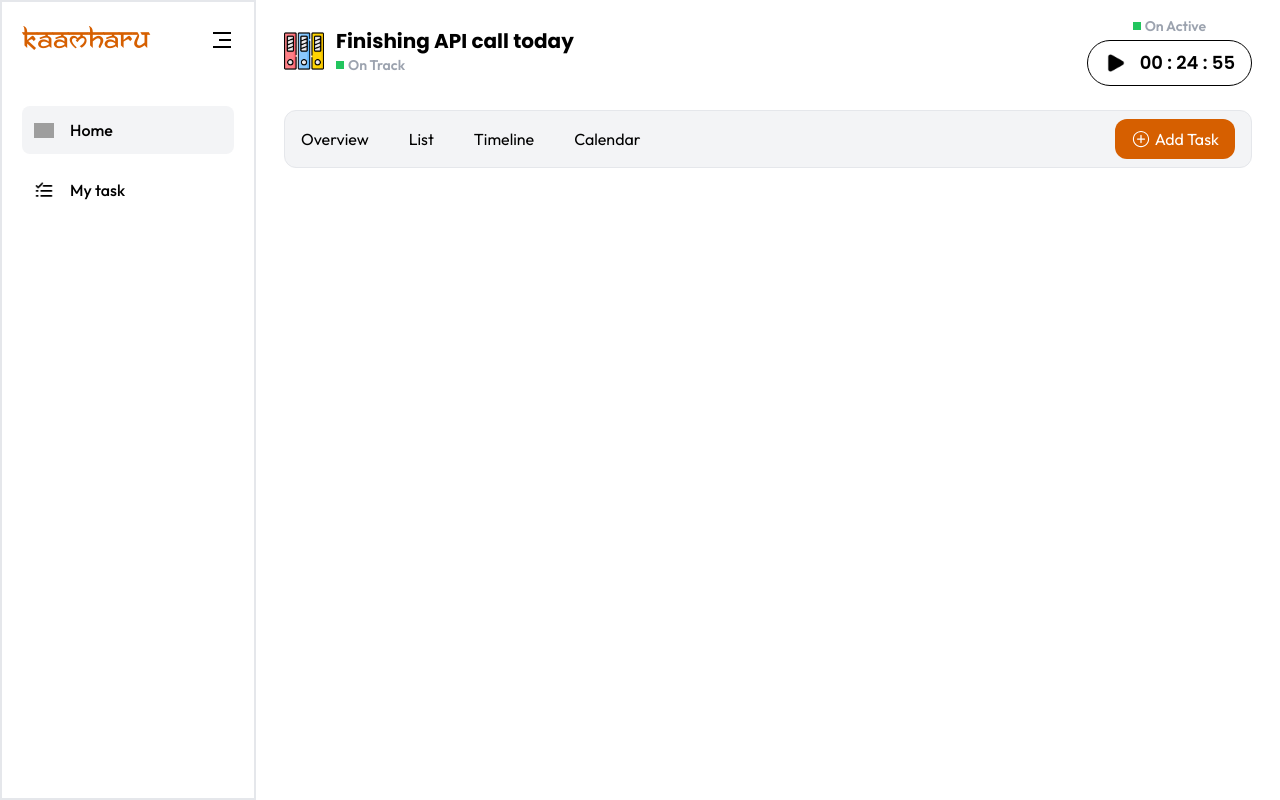
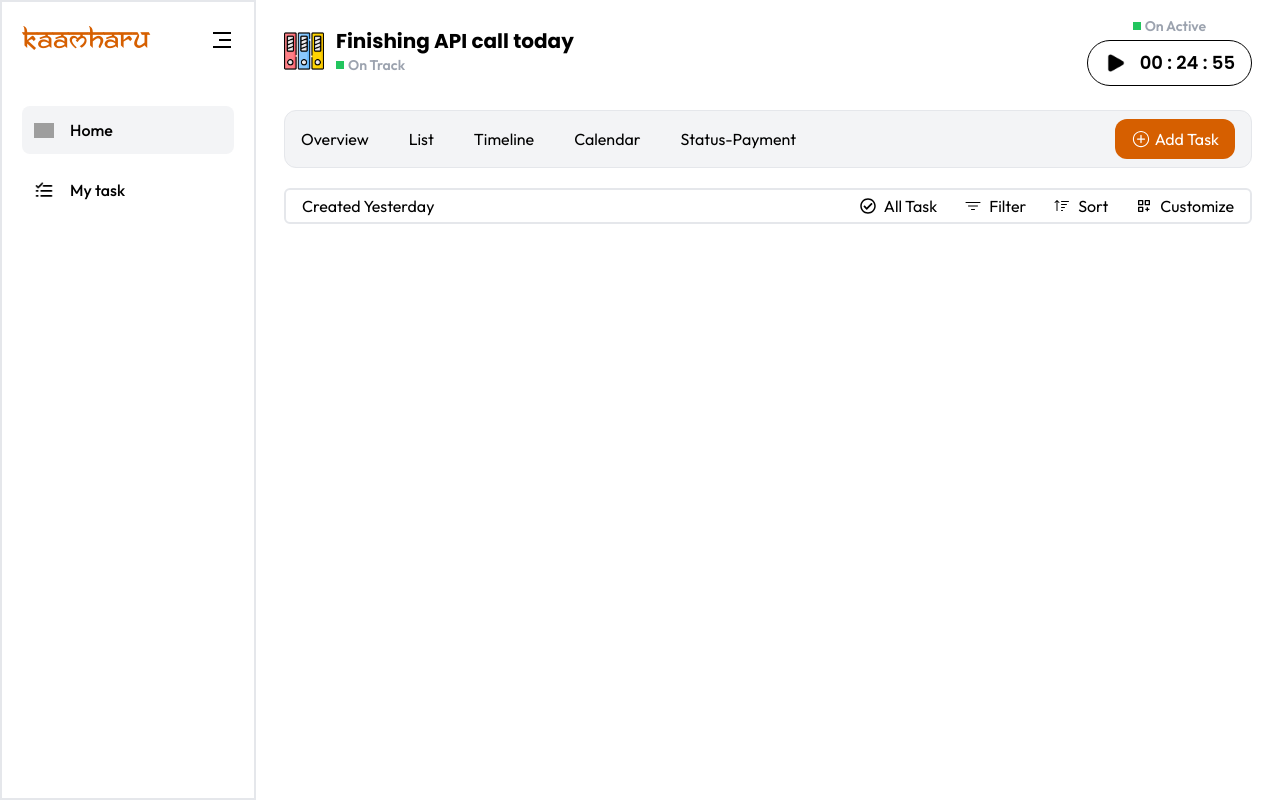
Before and after one commit to Yuneshdangol99/Mytodo, a React (Vite) app: page / in a window 1280 px wide. Built offline with nearby package versions, Linux system fonts and the light colour scheme; grey boxes are pictures that could not be loaded; a web font is replaced by a local one.

Commit message:
created day update container

```diff
--- a/src/component/HeroContainer/Addtask/TaskContent.jsx
+++ b/src/component/HeroContainer/Addtask/TaskContent.jsx
@@ -1,11 +1,17 @@
 import React from "react";
 
 function TaskContent() {
-  const taskContent = ["Overview", "List", "Timeline", "Calendar"];
+  const taskContent = [
+    "Overview",
+    "List",
+    "Timeline",
+    "Calendar",
+    "Status-Payment",
+  ];
 
   return (
     <div>
-      <ul className="flex gap-10">
+      <ul className="flex gap-10 cursor-pointer">
         {taskContent.map((_i, index) => (
           <li key={index}>{_i}</li>
         ))}
--- /dev/null
+++ b/src/component/HeroContainer/DayTimeline/DayTimeline.jsx
@@ -0,0 +1,13 @@
+import React from "react";
+import TimelineContent from "./TimelineContent";
+
+function DayTimeline() {
+  return (
+    <div className="mt-5 w-full border-2 border-secondary-gray_200 flex justify-between px-4 py-1 rounded-md">
+      <h2>Created Yesterday</h2>
+      <TimelineContent />
+    </div>
+  );
+}
+
+export default DayTimeline;
--- /dev/null
+++ b/src/component/HeroContainer/DayTimeline/TimelineContent.jsx
@@ -0,0 +1,30 @@
+import React from "react";
+import { FaRegCheckCircle } from "react-icons/fa";
+import { IoFilterOutline } from "react-icons/io5";
+import { BsSortUp } from "react-icons/bs";
+import { BiCustomize } from "react-icons/bi";
+
+function TimelineContent() {
+  const TimelineContent = ["All Task", "Filter", "Sort", "Customize"];
+  const TimelineImage = [
+    <FaRegCheckCircle />,
+    <IoFilterOutline />,
+    <BsSortUp />,
+    <BiCustomize />,
+  ];
+
+  return (
+    <div>
+      <ul className="flex gap-7">
+        {TimelineContent.map((content, index) => (
+          <li key={index} className="flex items-center gap-2 cursor-pointer">
+            <span>{TimelineImage[index]}</span>
+            <span>{content}</span>
+          </li>
+        ))}
+      </ul>
+    </div>
+  );
+}
+
+export default TimelineContent;
--- a/src/component/HeroContainer/HeroContainer.jsx
+++ b/src/component/HeroContainer/HeroContainer.jsx
@@ -1,12 +1,14 @@
 import React from "react";
 import HeroHeading from "./Heroheading/HeroHeading";
 import AddTask from "./Addtask/AddTask";
+import DayTimeline from "./DayTimeline/DayTimeline";
 
 function HeroContainer() {
   return (
     <div className="w-full h-[100vh] py-4 px-7">
       <HeroHeading />
       <AddTask />
+      <DayTimeline />
     </div>
   );
 }
```
